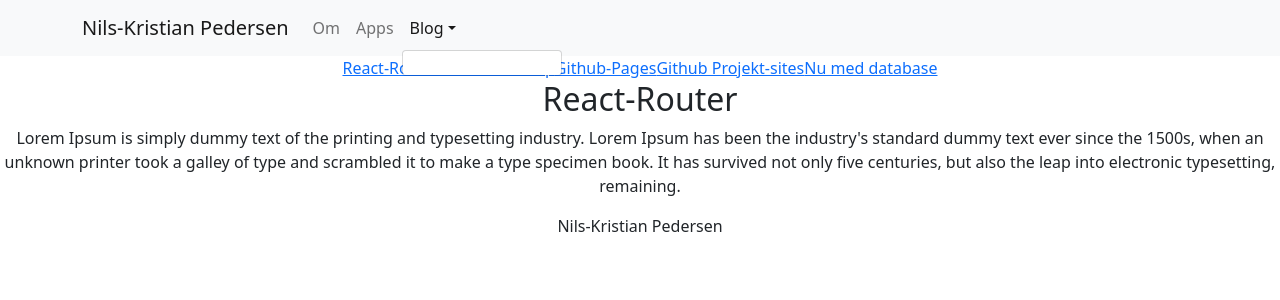
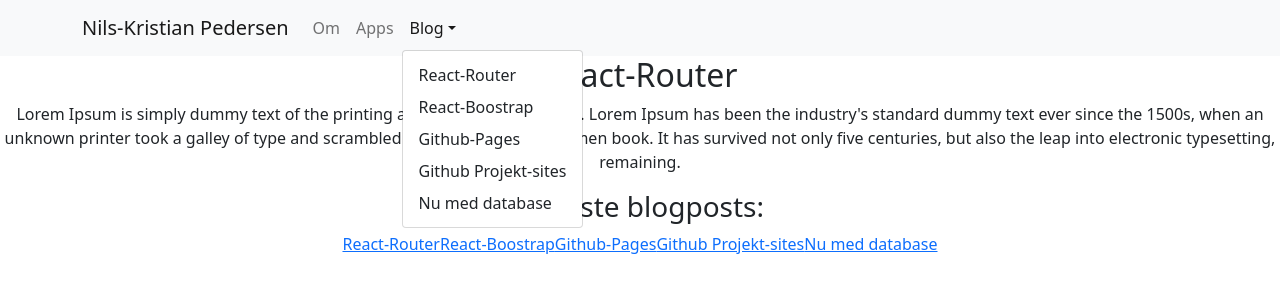
Before and after one commit to nkped/nkped.github.io, a React (Create React App) app: page /blog/11 in a window 1280 px wide. Both pictures are taken after a click on the button "Blog". Shown: the top 300 px of the page. Built offline with nearby package versions, Linux system fonts and the light colour scheme.

Commit message:
Tilføj blogdropdown-menu.

```diff
--- a/src/App.js
+++ b/src/App.js
@@ -7,6 +7,8 @@ import "./App.css";
 //Bootstrap
 import "bootstrap/dist/css/bootstrap.min.css";
 import { Container, Navbar, Nav, NavDropdown } from "react-bootstrap";
+
+import BlogDropdown from "./routes/blogDropdown";
 
 function App() {
   return (
@@ -21,7 +23,7 @@ function App() {
                 <Nav.Link href="/om">Om</Nav.Link>
                 <Nav.Link href="/apps">Apps</Nav.Link>
                 <NavDropdown title="Blog" id="basic-nav-dropdown">
-                  <NavDropdown.Item></NavDropdown.Item>
+                  <BlogDropdown />
                 </NavDropdown>
               </Nav>
             </Navbar.Collapse>
--- a/src/data.js
+++ b/src/data.js
@@ -1,4 +1,4 @@
-let data = [
+let blogPosts = [
   {
     number: 11,
     titel: "React-Router",
@@ -36,10 +36,10 @@ let data = [
   },
 ];
 
-export function getBlogPosts() {
-  return data;
+export function getAllBlogPosts() {
+  return blogPosts;
 }
 
 export function getBlogPost(number) {
-  return data.find((blogPost) => blogPost.number === number);
+  return blogPosts.find((blogPost) => blogPost.number === number);
 }
--- a/src/routes/blog.jsx
+++ b/src/routes/blog.jsx
@@ -1,10 +1,15 @@
-import { Link, Outlet } from "react-router-dom";
-import { getBlogPosts } from "../data";
+import { Outlet } from "react-router-dom";
+import { getAllBlogPosts } from "../data";
+import { Link } from "react-router-dom";
 
 export default function Blog() {
-  let blogPosts = getBlogPosts();
+  let blogPosts = getAllBlogPosts();
   return (
     <div>
+      <Outlet />
+      <div>
+        <h3>Seneste blogposts:</h3>
+      </div>
       <nav>
         {blogPosts.map((blogPost) => (
           <Link to={`/blog/${blogPost.number}`} key={blogPost.number}>
@@ -12,7 +17,6 @@ export default function Blog() {
           </Link>
         ))}
       </nav>
-      <Outlet />
     </div>
   );
 }
--- /dev/null
+++ b/src/routes/blogDropdown.js
@@ -0,0 +1,20 @@
+import { getAllBlogPosts } from "../data";
+import { NavDropdown } from "react-bootstrap";
+
+export default function BlogDropdown() {
+  let blogPosts = getAllBlogPosts();
+  return (
+    <div>
+      <nav>
+        {blogPosts.map((blogPost) => (
+          <NavDropdown.Item
+            href={`/blog/${blogPost.number}`}
+            key={blogPost.number}
+          >
+            {blogPost.titel}
+          </NavDropdown.Item>
+        ))}
+      </nav>
+    </div>
+  );
+}
--- a/src/routes/blogPost.jsx
+++ b/src/routes/blogPost.jsx
@@ -3,13 +3,11 @@ import { useParams } from "react-router-dom";
 
 export default function BlogPost() {
   let params = useParams();
-
   let blogPost = getBlogPost(parseInt(params.blogPostId));
   return (
     <main>
       <h2>{blogPost.titel}</h2>
       <p>{blogPost.text}</p>
-      <p>{blogPost.author} </p>
     </main>
   );
 }
```
